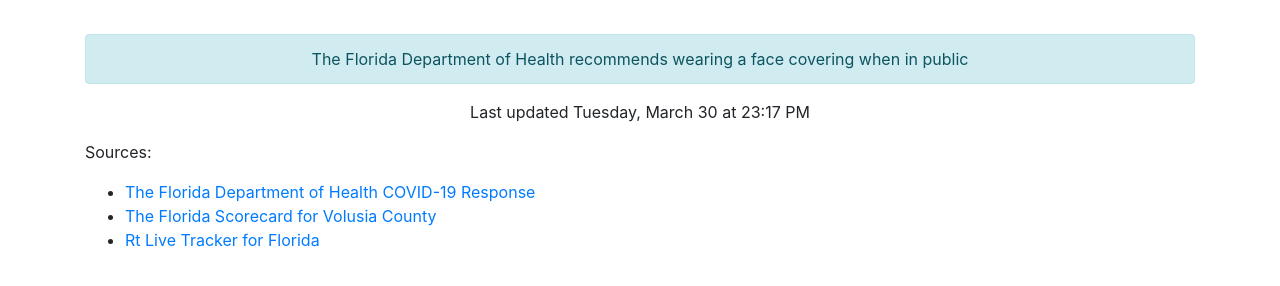
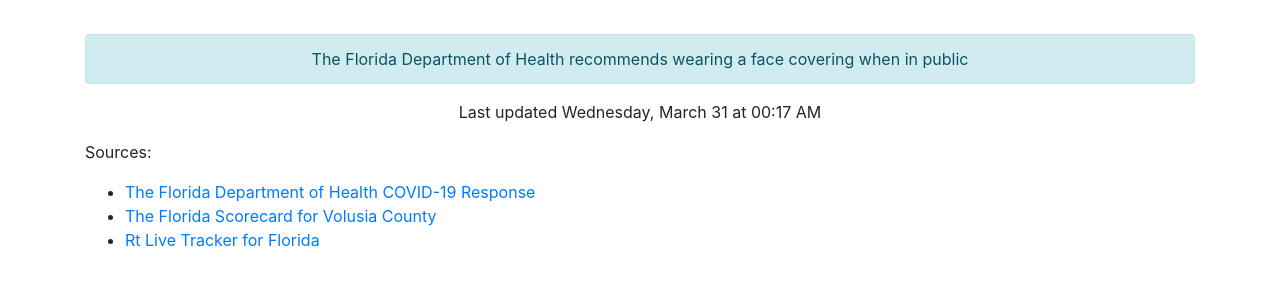
Before and after one commit to thinkjson/timeforchurch, a Jekyll site: the page built from index.md, in a window 1280 px wide. Shown: the part 544-830 px from the top of the page. Built offline with Jekyll 4.4.1, drawn with Linux system fonts in a browser that asks for light colours; our own code applies the rules of GitHub Pages for plain Markdown files.

Commit message:
Updating data

```diff
--- a/_includes/data.html
+++ b/_includes/data.html
@@ -10,4 +10,4 @@
     <div class="outcome text-success">YES</div>
     <div class="alert alert-info" role="alert">The Florida Department of Health recommends wearing a face covering when in public</div>
 
-    <p>Last updated Tuesday, March 30 at 23:17 PM</p>
+    <p>Last updated Wednesday, March 31 at 00:17 AM</p>
```
